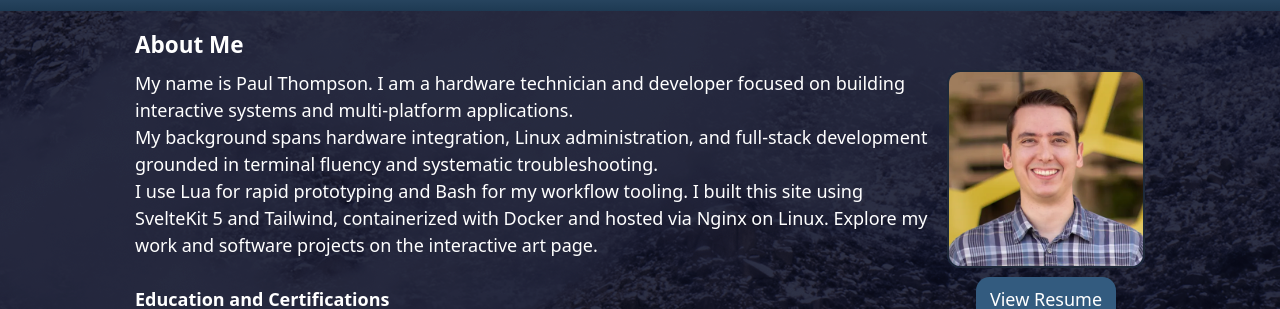
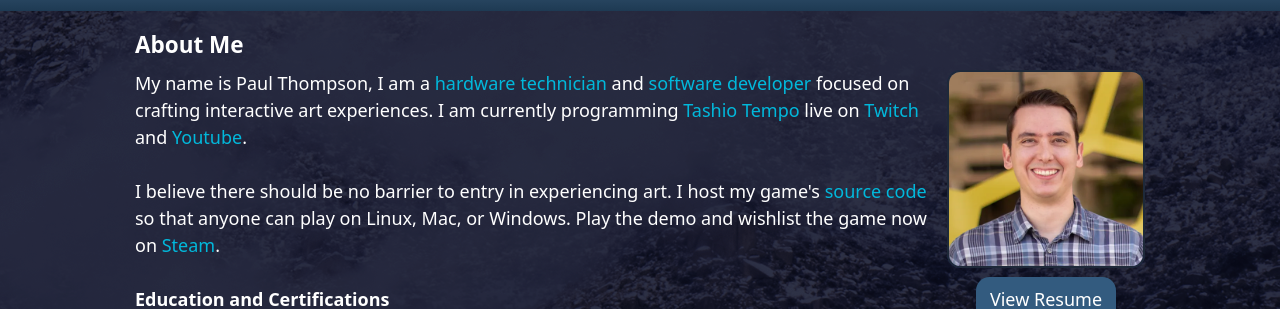
Before and after one commit to findingfocus/ffdev, a SvelteKit app in the folder frontend/: page / in a window 1280 px wide. Shown: the part 263-572 px from the top of the page. Built offline with nearby package versions, Linux system fonts and the light colour scheme.

Commit message:
bio update

```diff
--- a/frontend/src/app.css
+++ b/frontend/src/app.css
@@ -1,5 +1,9 @@
 @import 'tailwindcss';
 @plugin '@tailwindcss/typography';
+
+@utility link {
+    @apply text-cyan-500 hover:text-cyan-400 transition duration-150;
+}
 
 html {
     font-size: 18px;
--- /dev/null
+++ b/frontend/src/lib/components/Link.svelte
@@ -0,0 +1,7 @@
+<script lang="ts">
+    let { href, children, ...rest } = $props();
+</script>
+
+<a {href} target="_blank" rel="noopener noreferrer" class="link" {...rest}>
+    {@render children()}
+</a>
--- a/frontend/src/routes/+page.svelte
+++ b/frontend/src/routes/+page.svelte
@@ -1,4 +1,5 @@
 <script>
+    import Link from '$lib/components/Link.svelte';
 </script>
 
 <h2 class="text-xl font-bold mb-2">About Me</h2>
@@ -27,13 +28,11 @@
 
 
 <p>
-    My name is Paul Thompson. I am a hardware technician and developer focused on building interactive systems and multi-platform applications.
+    My name is Paul Thompson, I am a <Link href="https://ideum.com/team/paul-thompson">hardware technician</Link> and <Link href="https://github.com/findingfocus">software developer</Link> focused on crafting interactive art experiences. I am currently programming <Link href="https://tashio.dev">Tashio Tempo</Link> live on <Link href="https://twitch.tv/findingfocusdev">Twitch</Link> and <Link href="https://youtube.com/findingfocus">Youtube</Link>.
 </p>
+<br>
 <p>
-    My background spans hardware integration, Linux administration, and full-stack development grounded in terminal fluency and systematic troubleshooting.
-</p>
-<p>
-    I use Lua for rapid prototyping and Bash for my workflow tooling. I built this site using SvelteKit 5 and Tailwind, containerized with Docker and hosted via Nginx on Linux. Explore my work and software projects on the interactive art page.
+    I believe there should be no barrier to entry in experiencing art. I host my game's <Link href="https://tashio.findingfocus.io">source code</Link> so that anyone can play on Linux, Mac, or Windows. Play the demo and wishlist the game now on <Link href="https://steam.tashio.dev">Steam</Link>.
 </p>
 
 <div class="mt-6"></div>
```
